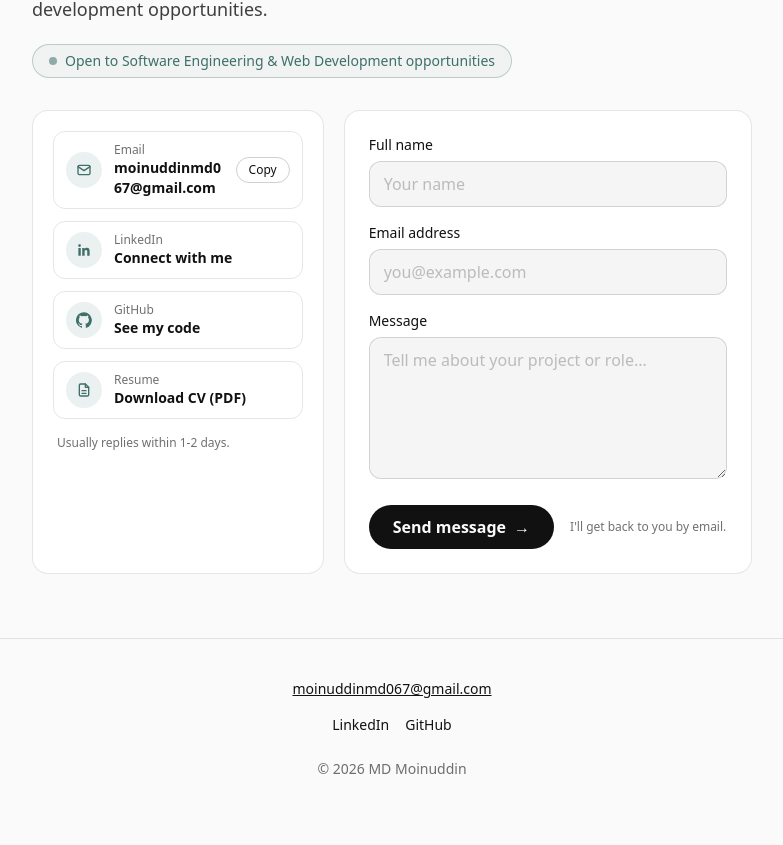
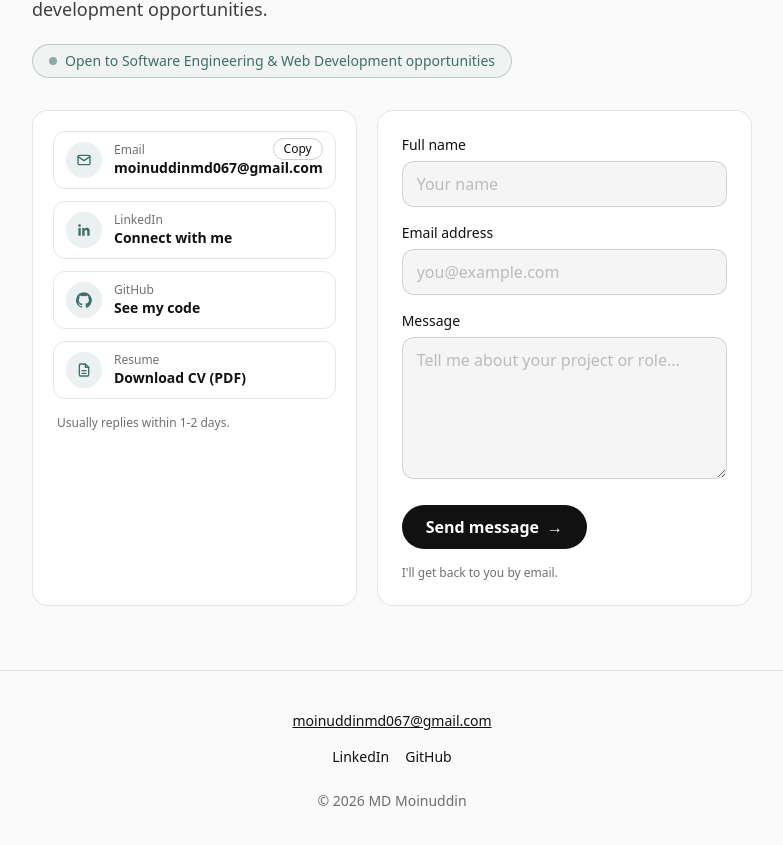
Before and after one commit to MD-Moinuddin/My-Portfolio, a Next.js app: page / in a window 1280 px wide. Shown: the part 5250-6095 px from the top of the page, without its empty margins (248-1031 px from the left). Before the commit the page ends 6069 px from the top, so only its background shows below. Built offline with nearby package versions, Linux system fonts and the light colour scheme.

Commit message:
Fix email address wrapping in the Contact card

```diff
--- a/components/sections/Contact.tsx
+++ b/components/sections/Contact.tsx
@@ -117,20 +117,20 @@ export function Contact() {
 
       <div className="mt-8 grid gap-5 md:grid-cols-[5fr_7fr]">
         <div className="flex flex-col gap-3 rounded-2xl border border-ink/10 bg-white p-5 dark:border-snow/10 dark:bg-white/[0.03]">
-          <div className={`${itemClass} justify-between`}>
+          <div className={`${itemClass} relative`}>
             <a href={`mailto:${site.email}`} className="flex min-w-0 flex-1 items-center gap-3">
               <span className={iconClass}>
                 <EmailIcon />
               </span>
               <span className="min-w-0">
                 <span className="block text-xs opacity-60">Email</span>
-                <span className="block break-all font-semibold">{site.email}</span>
+                <span className="block break-words font-semibold">{site.email}</span>
               </span>
             </a>
             <button
               type="button"
               onClick={copyEmail}
-              className="shrink-0 rounded-full border border-ink/20 px-3 py-1 text-xs transition-colors hover:bg-ink/5 dark:border-snow/20 dark:hover:bg-snow/5"
+              className="absolute right-3 top-1.5 rounded-full border border-ink/20 px-2.5 py-0.5 text-xs transition-colors hover:bg-ink/5 dark:border-snow/20 dark:hover:bg-snow/5"
             >
               {copied ? 'Copied!' : 'Copy'}
             </button>
```
